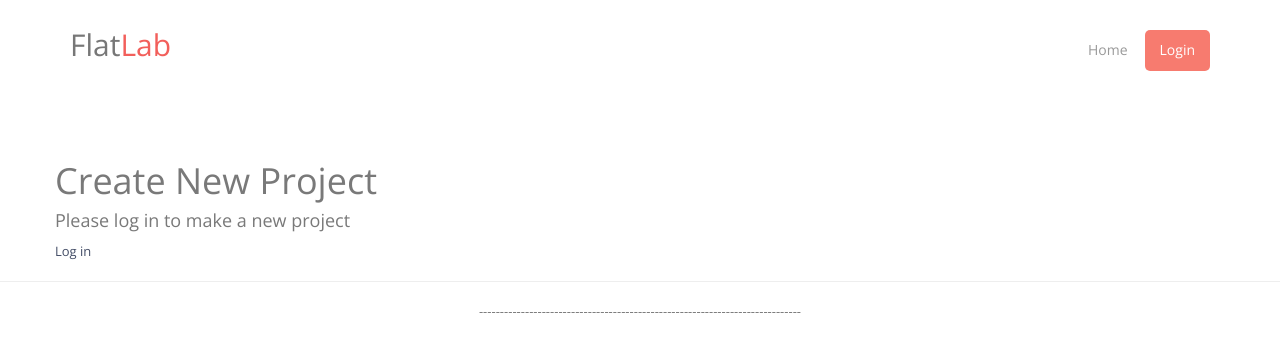
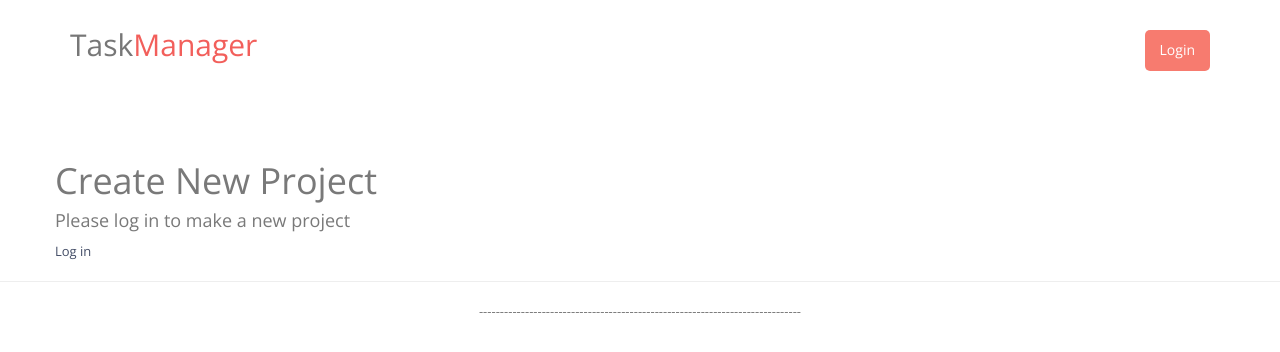
Before and after one commit to NetSPI/django.nV, a Django app: page /taskManager/newproj/ in a window 1280 px wide. Shown: the top 352 px of the page. Run offline with Django 3.2, Linux system fonts and the light colour scheme; some libraries are stand-ins or nearby versions.

Commit message:
shes purrin

```diff
--- a/taskManager/templates/taskManager/base.html
+++ b/taskManager/templates/taskManager/base.html
@@ -68,11 +68,10 @@
                   <button type="button" class="navbar-toggle" data-toggle="collapse" data-target=".navbar-collapse">
                       <span class="fa fa-bars"></span>
                   </button>
-                  <a class="navbar-brand" href="/">Flat<span>Lab</span></a>
+                  <a class="navbar-brand" href="/">Task<span>Manager</span></a>
               </div>
               <div class="navbar-collapse collapse ">
                   <ul class="nav navbar-nav">
-                      <li><a href="/">Home</a></li>
                       <li class="active"><a href="/taskManager/login">Login</a></li>
                   </ul>
               </div>
```
